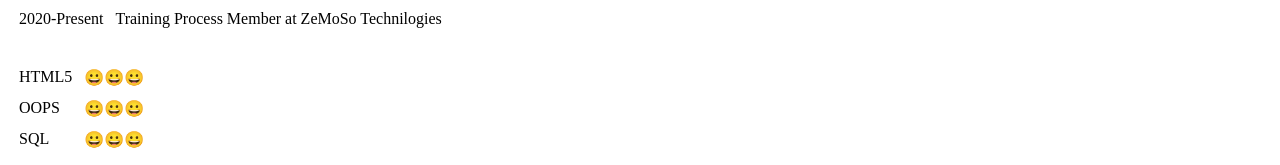
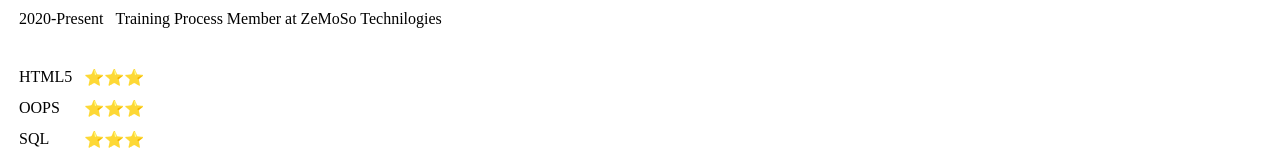
Before and after one commit to sudhakar1986/cv, a plain HTML site: page index.html in a window 1280 px wide. Shown: the part 909-1074 px from the top of the page. Drawn offline with Linux system fonts and the light colour scheme.

Commit message:
Version 2 Index.html

```diff
--- a/index.html
+++ b/index.html
@@ -84,15 +84,15 @@
     <tbody>
       <tr>
         <td>HTML5</td>
-        <td>😀😀😀</td>
+        <td>⭐⭐⭐</td>
       </tr>
       <tr>
         <td>OOPS</td>
-        <td>😀😀😀</td>
+        <td>⭐⭐⭐</td>
       </tr>
       <tr>
         <td>SQL</td>
-        <td>😀😀😀</td>
+        <td>⭐⭐⭐</td>
       </tr>
 
     </tbody>
```
